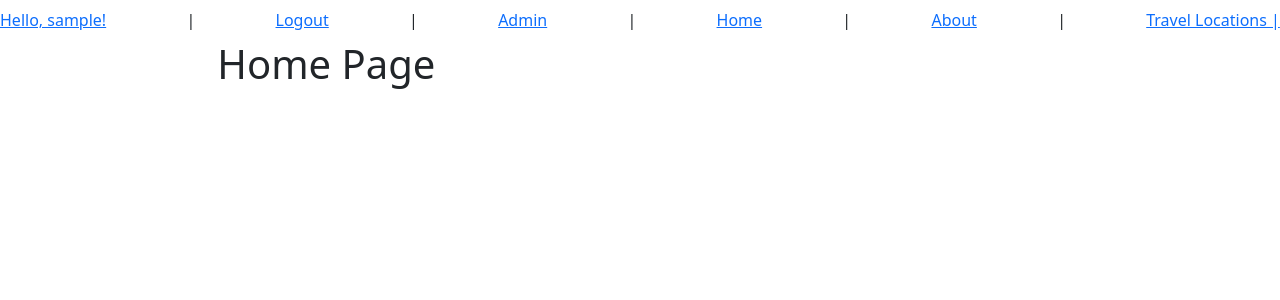
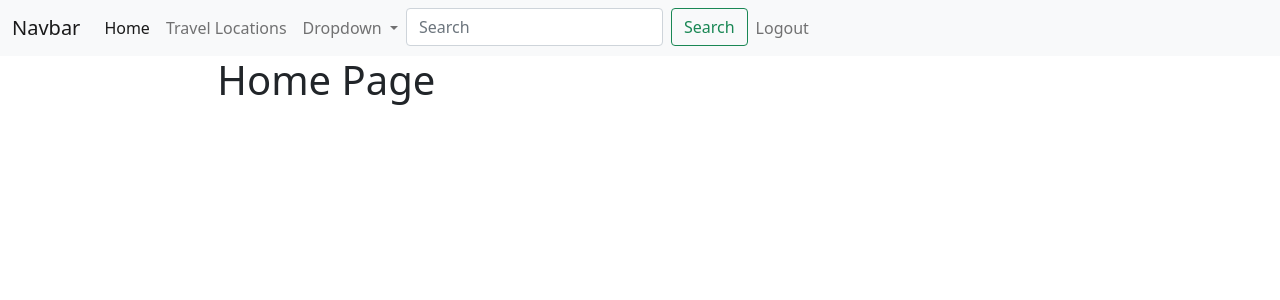
Before and after one commit to preteyz/project-4, a Django app: page / in a window 1280 px wide. Shown: the top 300 px of the page. Run offline with Django 4.2, Linux system fonts and the light colour scheme; the visitor is signed in with stand-in values (Sample User, id 1).

Commit message:
navbar component fixed

```diff
--- a/main_app/templates/base.html
+++ b/main_app/templates/base.html
@@ -4,108 +4,136 @@
         <meta charset="UTF-8">
         <meta http-equiv="X-UA-Compatible" content="IE=edge">
         <meta name="viewport" content="width=device-width, initial-scale=1.0">
-    <link href="https://cdn.jsdelivr.net/npm/bootstrap@5.1.3/dist/css/bootstrap.min.css" rel="stylesheet" integrity="sha384-1BmE4kWBq78iYhFldvKuhfTAU6auU8tT94WrHftjDbrCEXSU1oBoqyl2QvZ6jIW3" crossorigin="anonymous">
+        <link href="https://cdn.jsdelivr.net/npm/bootstrap@5.1.3/dist/css/bootstrap.min.css"
+              rel="stylesheet"
+              integrity="sha384-1BmE4kWBq78iYhFldvKuhfTAU6auU8tT94WrHftjDbrCEXSU1oBoqyl2QvZ6jIW3"
+              crossorigin="anonymous">
         <script src="https://cdn.jsdelivr.net/npm/bootstrap@5.1.3/dist/js/bootstrap.bundle.min.js" integrity="sha384-ka7Sk0Gln4gmtz2MlQnikT1wXgYsOg+OMhuP+IlRH9sENBO0LRn5q+8nbTov4+1p" crossorigin="anonymous"></script>
-
-    <title>{% block title %}{% endblock %}</title>
+        <title>
+            {% block title %}{% endblock %}
+        </title>
     </head>
     <body>
-    <nav class="navbar">
-        {% comment %} <div class="container-xx1">
-            <a href="/" class="navbar-brand">
-                <span class="fw-bold text-secondary">Venture</span>
-            </a>
-
-            <button
-                class="navbar-toggler"
+        <nav class="navbar navbar-expand-lg navbar-light bg-light">
+            <div class="container-fluid">
+                <a class="navbar-brand" href="/">Navbar</a>
+                <button class="navbar-toggler"
                         type="button"
                         data-bs-toggle="collapse"
-                data-bs-target="#main-nav"
-                aria-controls="main-nav"
+                        data-bs-target="#navbarSupportedContent"
+                        aria-controls="navbarSupportedContent"
                         aria-expanded="false"
                         aria-label="Toggle navigation">
                     <span class="navbar-toggler-icon"></span>
                 </button>
+                <div class="collapse navbar-collapse" id="navbarSupportedContent">
+                    <ul class="navbar-nav me-auto mb-2 mb-lg-0">
 
-            <div class="collapse navbar-collapse justify-content-end align-center" id="main-nav">
-                <ul class="navbar-nav">
+                        {% if user.is_authenticated %}
+
                         <li class="nav-item">
-                        <a  href="{% url 'profile' user.username %}" class= "nav-link">
-                            Hello, {{ user.username }}!
+                            <a class="nav-link active" aria-current="page" href="/">Home</a>
+                        </li>
+                        <li class="nav-item">
+                            <a href="/travel_locations"
+                               class="nav-link">
+                               Travel Locations
                             </a>
                         </li>
+                        <li class="nav-item dropdown">
+                            <a class="nav-link dropdown-toggle"
+                               href="#"
+                               id="navbarDropdown"
+                               role="button"
+                               data-bs-toggle="dropdown"
+                               aria-expanded="false">
+                                Dropdown
+                            </a>
+                            <ul class="dropdown-menu" aria-labelledby="navbarDropdown">
+                                <li>
+                                    <a class="dropdown-item" href="#">Action</a>
+                                </li>
+                                <li>
+                                    <a class="dropdown-item" href="#">Another action</a>
+                                </li>
+                                <li>
+                                    <hr class="dropdown-divider">
+                                </li>
+                                <li>
+                                    <a class="dropdown-item" href="#">Something else here</a>
+                                </li>
+                            </ul>
+                        </li>
+
                         <li class="nav-item">
-                        <a  href="{% url 'profile' user.username %}" class= "nav-link">
-                            Hello, {{ user.username }}!
+                            <form class="d-flex">
+                                <input class="form-control me-2"
+                                       type="search"
+                                       placeholder="Search"
+                                       aria-label="Search">
+                                <button class="btn btn-outline-success" type="submit">Search</button>
+                            </form>
+                        </li>
+
+
+                        <li class="nav-item">
+                            <a href="{% url 'logout' %}"
+                               class="nav-link">
+                               Logout
                             </a>
                         </li>
+
+
+
+                        {% else %}
+                        <li class="nav-item">
+                            <a href="{% url 'login' %}"
+                               class="nav-link" >
+                               Login
+                            </a>
+                        </li>
+
+                        <li class="nav-item">
+                            <a href="{% url 'signup' %}"
+                               class="nav-link" >
+                               SignUp
+                            </a>
+                        </li>
+
+                        {% endif %}
                     </ul>
+
+
                 </div>
-
-        </div> {% endcomment %}
+            </div>
+        </nav>
+        {% comment %} <nav class="navbar">
         {% if user.is_authenticated %}
         <span><a href="{% url 'profile' user.username %}">Hello, {{ user.username }}!</a></span>
-        <span> | </span>
+        <span>|</span>
         <span><a href="{% url 'logout' %}">Logout</a></span>
-        <span> | </span>
+        <span>|</span>
         {% else %}
         <span><a href="{% url 'login' %}">Login</a></span>
-        <span> | </span>
+        <span>|</span>
         <span><a href="{% url 'signup' %}">SignUp</a></span>
         {% endif %}
         <a href="/admin">Admin</a>
-        <span> | </span>
+        <span>|</span>
         <a href="/">Home</a>
-        <span> | </span>
+        <span>|</span>
         <a href="/about">About</a>
-        <span> | </span>
+        <span>|</span>
         <a href="/travel_locations">Travel Locations |</a>
 
-    </nav>
-{% comment %}
-    <nav class="navbar navbar-light bg-light">
-        <a href="#" class="navbar-brand mb-0 h1">
-            Venture
-            <img
-            class="d-inline-block align-top"
-            src=""
-            width="30" heigh="30" />
-        </a>
-
-        <div class="collapse navbar-collapse"
-        id="navbarNav">
-            <ul class="navbar-nav">
-                <li class="nav-item active">
-                    <a href="#" class="nav-link">
-                        Home
-                    </a>
-                </li>
-                <li class="nav-item active">
-                    <a href="#" class="nav-link">
-                        Home
-                    </a>
-                </li>
-                <li class="nav-item active">
-                    <a href="#" class="nav-link">
-                        Home
-                    </a>
-                </li>
-                <li class="nav-item active">
-                    <a href="#" class="nav-link">
-                        Home
-                    </a>
-                </li>
-            </ul> {% endcomment %}
-
+        </nav> {% endcomment %}
         <div id="content" name="content" class="main">
             <div class="row justify-content-center">
                 <div class="col-8">
-                {% block content %}
-                {% endblock %}
+                    {% block content %}{% endblock %}
                 </div>
             </div>
         </div>
-
         <script src="https://cdn.jsdelivr.net/npm/bootstrap@5.1.3/dist/js/bootstrap.bundle.min.js" integrity="sha384-ka7Sk0Gln4gmtz2MlQnikT1wXgYsOg+OMhuP+IlRH9sENBO0LRn5q+8nbTov4+1p" crossorigin="anonymous"></script>
     </body>
 </html>
```
Lines whose indentation alone changed are shown as unchanged.
